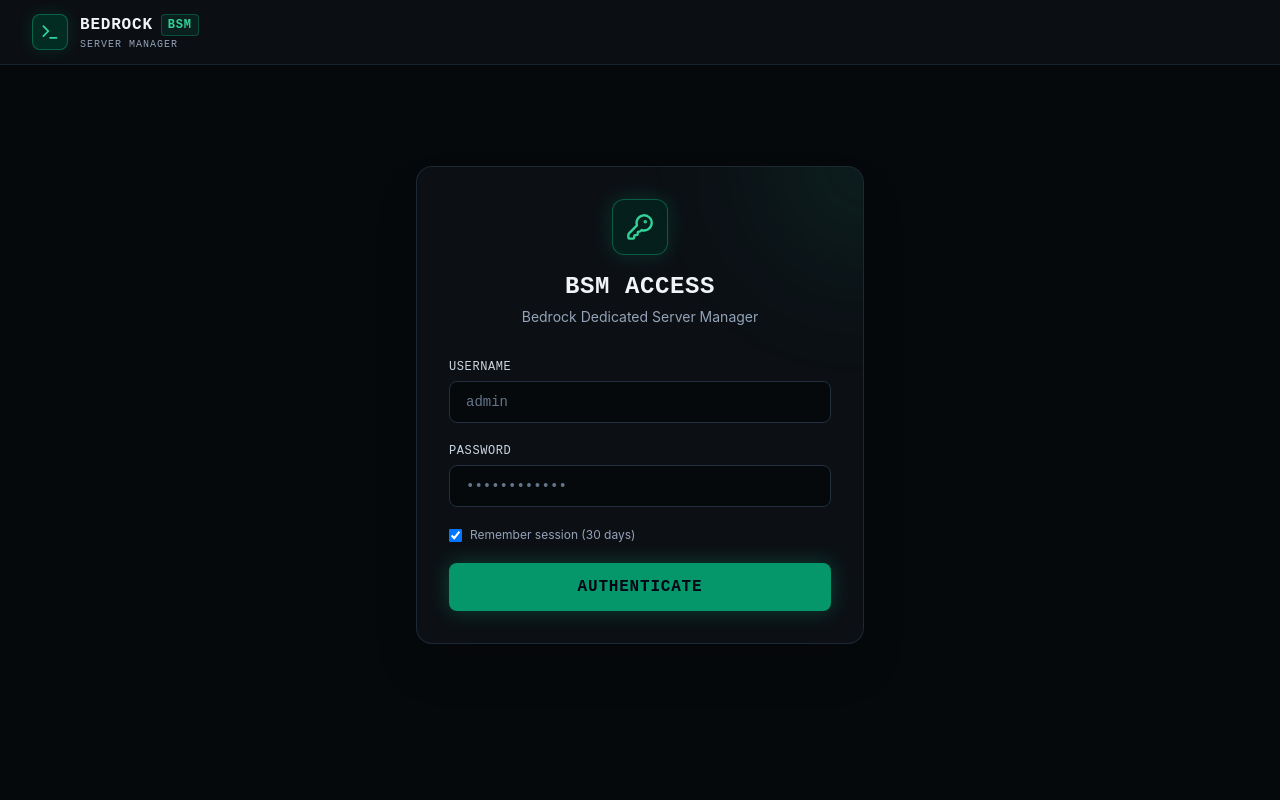
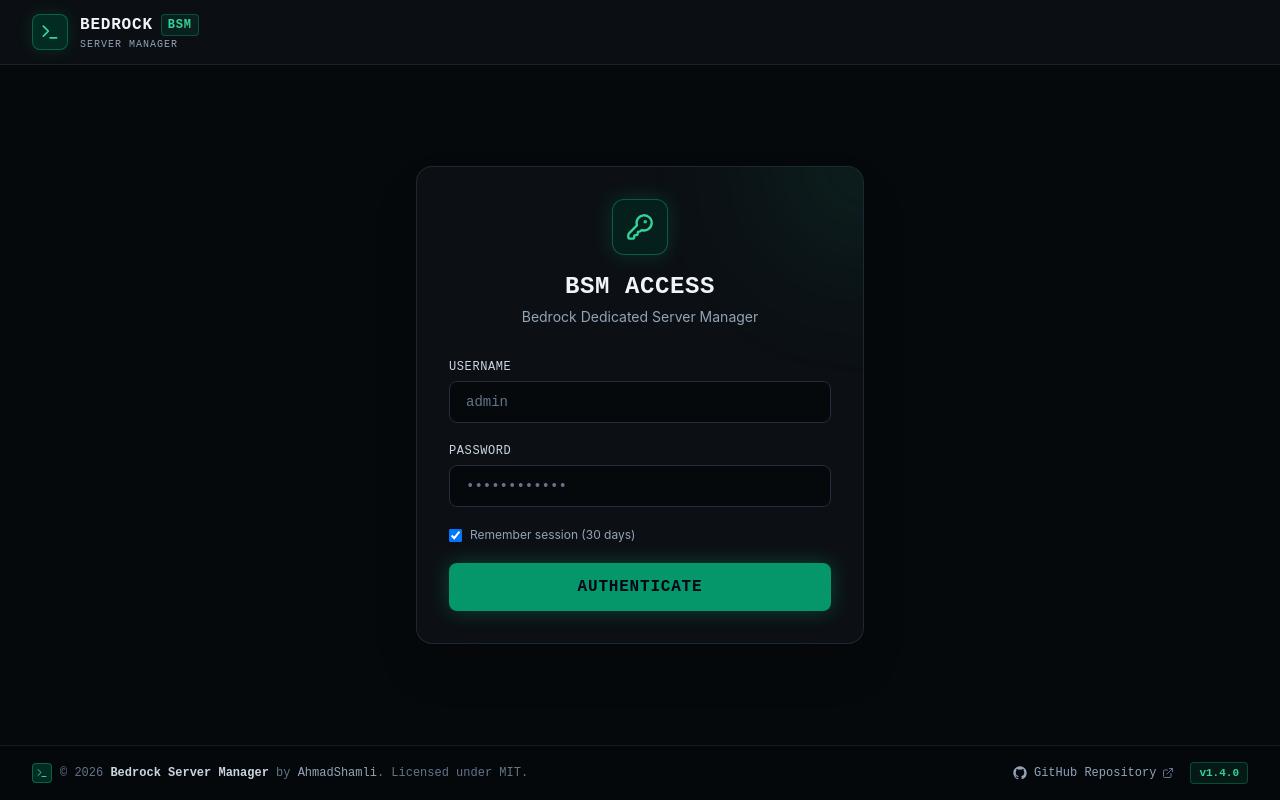
Before and after one commit to AhmadShamli/Bedrock-Server-Manager, a React (Vite) app in the folder web/: page /login in a window 1280 px wide. Built offline with nearby package versions, Linux system fonts and the light colour scheme; no server answers.

Commit message:
feat(ui): add bottom copyright footer with project GitHub and license links

```diff
--- a/web/src/App.tsx
+++ b/web/src/App.tsx
@@ -12,6 +12,7 @@ import { Tasks } from './pages/Tasks';
 import { AuditLogs } from './pages/AuditLogs';
 import { GlobalPlayers } from './pages/GlobalPlayers';
 import { UsersPage } from './pages/Users';
+import { Footer } from './components/Footer';
 import { Loader2 } from 'lucide-react';
 
 export const App: React.FC = () => {
@@ -127,6 +128,8 @@ export const App: React.FC = () => {
           <Route path="*" element={<Navigate to="/" replace />} />
         </Routes>
       </main>
+
+      {!isKnock && <Footer />}
     </div>
   );
 };
--- /dev/null
+++ b/web/src/components/Footer.tsx
@@ -0,0 +1,65 @@
+import React from 'react';
+import { ExternalLink, Terminal } from 'lucide-react';
+
+export const Footer: React.FC = () => {
+  const currentYear = new Date().getFullYear();
+
+  return (
+    <footer className="mt-auto border-t border-obsidian-800/80 bg-obsidian-950/80 backdrop-blur-sm py-4 text-xs font-mono text-slate-500">
+      <div className="max-w-7xl mx-auto px-4 sm:px-6 lg:px-8 flex flex-col sm:flex-row items-center justify-between gap-3">
+        {/* Left: Branding & Copyright */}
+        <div className="flex items-center space-x-2">
+          <div className="w-5 h-5 rounded bg-emerald-950 border border-emerald-500/40 flex items-center justify-center text-emerald-400">
+            <Terminal className="w-3 h-3" />
+          </div>
+          <span>
+            &copy; {currentYear}{' '}
+            <span className="text-slate-300 font-semibold">Bedrock Server Manager</span>
+            {' '}by{' '}
+            <a
+              href="https://github.com/AhmadShamli"
+              target="_blank"
+              rel="noopener noreferrer"
+              className="text-slate-400 hover:text-emerald-400 transition-colors"
+            >
+              AhmadShamli
+            </a>
+            . Licensed under MIT.
+          </span>
+        </div>
+
+        {/* Right: GitHub Project Link & Release Badge */}
+        <div className="flex items-center space-x-4">
+          <a
+            href="https://github.com/AhmadShamli/Bedrock-Server-Manager"
+            target="_blank"
+            rel="noopener noreferrer"
+            className="inline-flex items-center space-x-1.5 text-slate-400 hover:text-emerald-400 transition-colors group"
+          >
+            <svg
+              className="w-4 h-4 fill-current text-slate-400 group-hover:text-emerald-400 transition-colors"
+              viewBox="0 0 24 24"
+            >
+              <path
+                fillRule="evenodd"
+                clipRule="evenodd"
+                d="M12 2C6.477 2 2 6.484 2 12.017c0 4.425 2.865 8.18 6.839 9.504.5.092.682-.217.682-.483 0-.237-.008-.868-.013-1.703-2.782.605-3.369-1.343-3.369-1.343-.454-1.158-1.11-1.466-1.11-1.466-.908-.62.069-.608.069-.608 1.003.07 1.53 1.032 1.53 1.032.892 1.53 2.341 1.088 2.91.832.092-.647.35-1.088.636-1.338-2.22-.253-4.555-1.113-4.555-4.951 0-1.093.39-1.988 1.029-2.688-.103-.253-.446-1.272.098-2.65 0 0 .84-.27 2.75 1.026A9.564 9.564 0 0112 6.844c.85.004 1.705.115 2.504.337 1.909-1.296 2.747-1.027 2.747-1.027.546 1.379.202 2.398.1 2.651.64.7 1.028 1.595 1.028 2.688 0 3.848-2.339 4.695-4.566 4.943.359.309.678.92.678 1.855 0 1.338-.012 2.419-.012 2.747 0 .268.18.58.688.482A10.019 10.019 0 0022 12.017C22 6.484 17.522 2 12 2z"
+              />
+            </svg>
+            <span>GitHub Repository</span>
+            <ExternalLink className="w-3 h-3 text-slate-500 group-hover:text-emerald-400" />
+          </a>
+
+          <a
+            href="https://github.com/AhmadShamli/Bedrock-Server-Manager/releases"
+            target="_blank"
+            rel="noopener noreferrer"
+            className="px-2 py-0.5 rounded bg-emerald-500/10 text-emerald-400 border border-emerald-500/30 text-[11px] font-bold hover:bg-emerald-500/20 transition-colors"
+          >
+            v1.4.0
+          </a>
+        </div>
+      </div>
+    </footer>
+  );
+};
--- a/web/src/pages/KnockPortal.tsx
+++ b/web/src/pages/KnockPortal.tsx
@@ -316,6 +316,20 @@ export const KnockPortal: React.FC = () => {
             </p>
           </form>
         )}
+
+        {/* Footer */}
+        <div className="mt-6 pt-4 border-t border-obsidian-800 text-center font-mono text-[11px] text-slate-500 flex items-center justify-center space-x-2">
+          <span>&copy; {new Date().getFullYear()} Bedrock Server Manager</span>
+          <span>•</span>
+          <a
+            href="https://github.com/AhmadShamli/Bedrock-Server-Manager"
+            target="_blank"
+            rel="noopener noreferrer"
+            className="hover:text-emerald-400 transition-colors"
+          >
+            GitHub
+          </a>
+        </div>
       </div>
     </div>
   );
```
Also changed, not shown: 5 other files (tests, documents, lock files or other folders).
